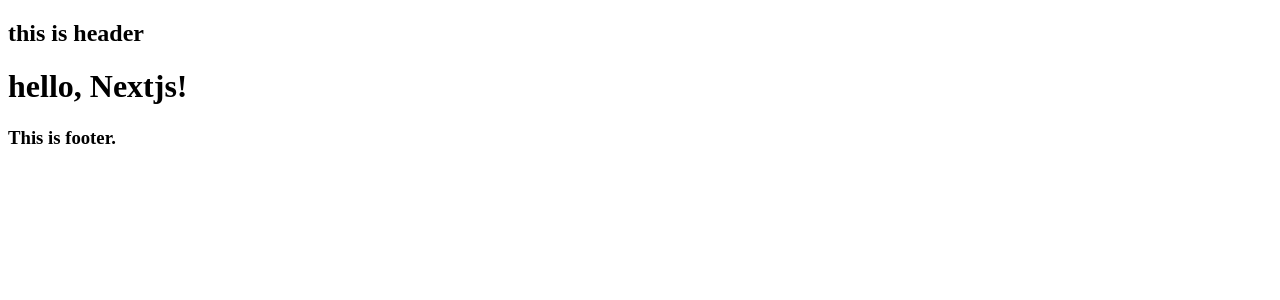
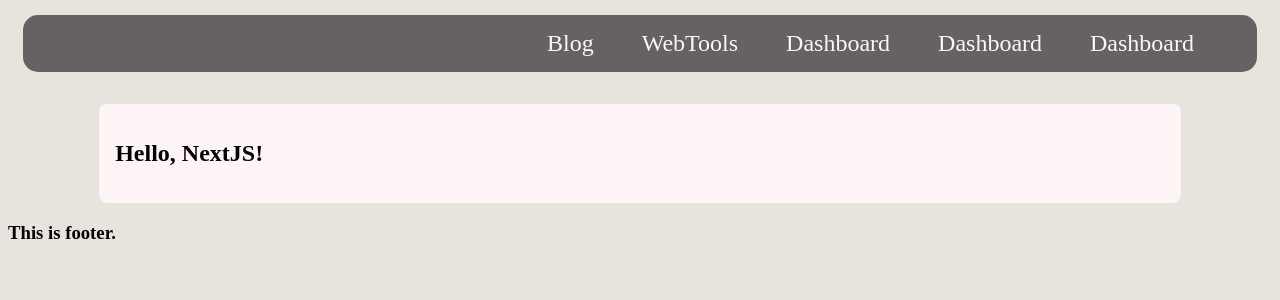
Before and after one commit to chocolatte17/myHomePage_nextjs, a Next.js app in the folder my-homepage-nextjs/: page / in a window 1280 px wide. Shown: the top 300 px of the page. Built offline with nearby package versions, Linux system fonts and the light colour scheme.

Commit message:
[add] 全体的なデザインの傾向を仮決定

```diff
--- /dev/null
+++ b/my-homepage-nextjs/app/global.css
@@ -0,0 +1,14 @@
+body{
+	background-color: #e6e4dc
+}
+
+.article{
+	width: 82vw;
+	margin-top: 32px;
+	margin-right: auto;
+	margin-left: auto;
+	padding: 16px;
+	border-radius: 8px;
+
+	background-color: #fff5f7;
+}
--- /dev/null
+++ b/my-homepage-nextjs/app/header.module.css
@@ -0,0 +1,26 @@
+.header{
+	height: auto;
+	margin: 15px;
+	padding: 15px;
+	border-radius: 15px;
+
+	background-color: #666263;
+}
+
+.navbar{
+	display: flex;
+	width: 100%;
+	flex-direction: row;
+	justify-content: flex-end;
+}
+
+.navbutton{
+	flex: none;
+	font-size: 24px;
+	margin-right: 48px;
+}
+
+.Link {
+	color: #fff5f7;
+	text-decoration: none;
+}
--- a/my-homepage-nextjs/app/header.tsx
+++ b/my-homepage-nextjs/app/header.tsx
@@ -1,3 +1,29 @@
+import Link from 'next/link'
+
+import styles from './header.module.css';
+
 export function Header(){
-	return <div><h2>this is header</h2></div>
+	return (
+		<div className={styles.header}>
+	  		<nav className={styles.navbar}>
+
+					<div className={styles.navbutton}>
+						<Link className={styles.Link}href="/">Blog</Link>
+					</div>
+					<div className={styles.navbutton}>
+						<Link className={styles.Link}href="/">WebTools</Link>
+					</div>
+					<div className={styles.navbutton}>
+						<Link className={styles.Link}href="/">Dashboard</Link>
+					</div>
+					<div className={styles.navbutton}>
+						<Link className={styles.Link}href="/">Dashboard</Link>
+					</div>
+					<div className={styles.navbutton}>
+						<Link className={styles.Link}href="/">Dashboard</Link>
+					</div>
+
+			</nav>
+		</div>
+	);
 }
--- a/my-homepage-nextjs/app/layout.tsx
+++ b/my-homepage-nextjs/app/layout.tsx
@@ -1,5 +1,7 @@
 import {Header} from './header';
 import {Footer} from './footer';
+import './global.css';
+
 import Template from './template';
 
 export const metadata = {
@@ -17,8 +19,10 @@
     <html lang="ja">
       <body>
         <Header />
-        <Template>{children}</Template>
-	<Footer />
+        <div className='article'>
+          {children}
+        </div>
+	      <Footer />
       </body>
     </html>
   )
--- a/my-homepage-nextjs/app/page.tsx
+++ b/my-homepage-nextjs/app/page.tsx
@@ -5,5 +5,7 @@
 }
 
 export default function Page(){
-	return <h1>hello, Nextjs!</h1>
+	return (
+			<h2>Hello, NextJS!</h2>
+	);
 }
```
